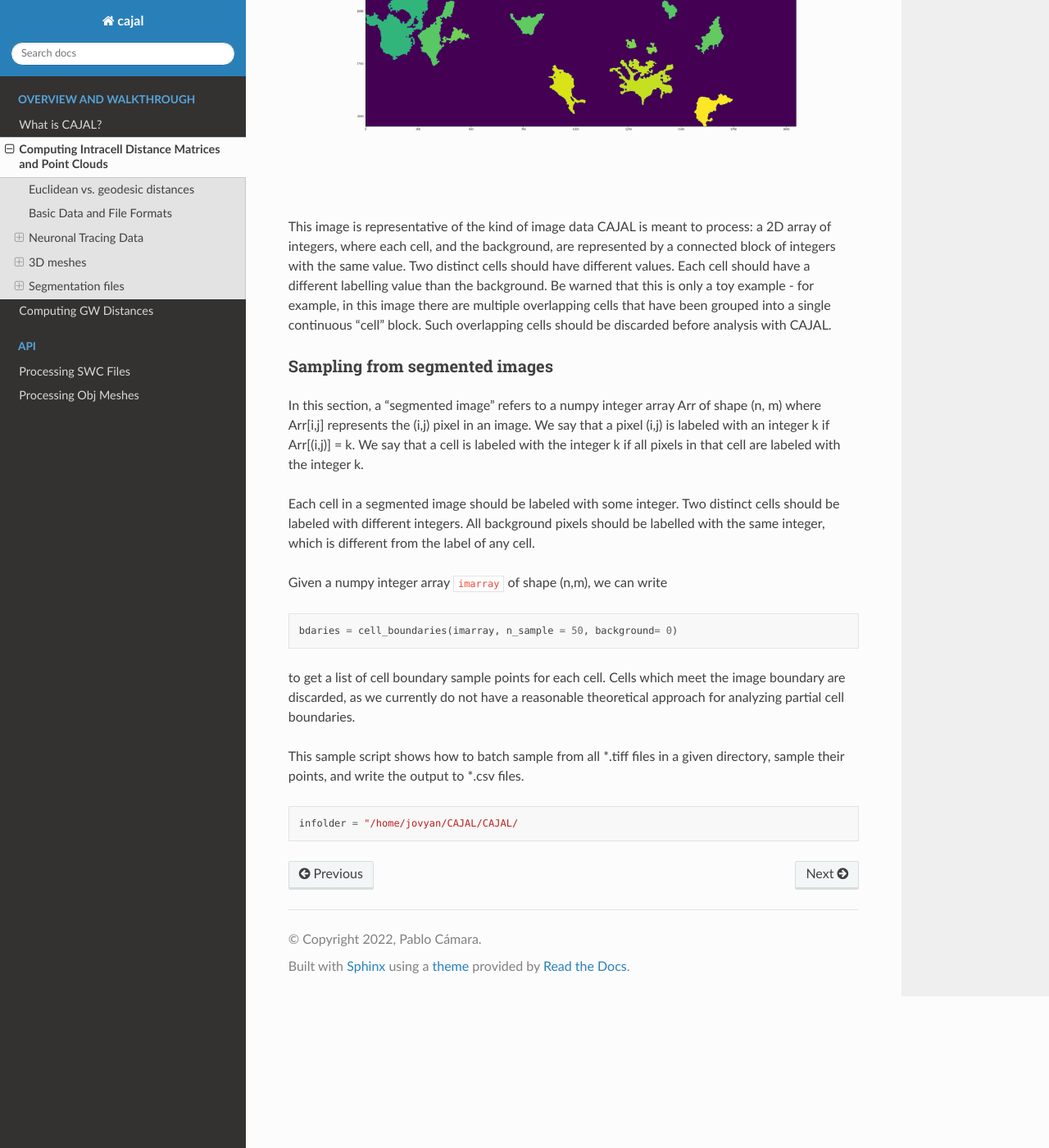
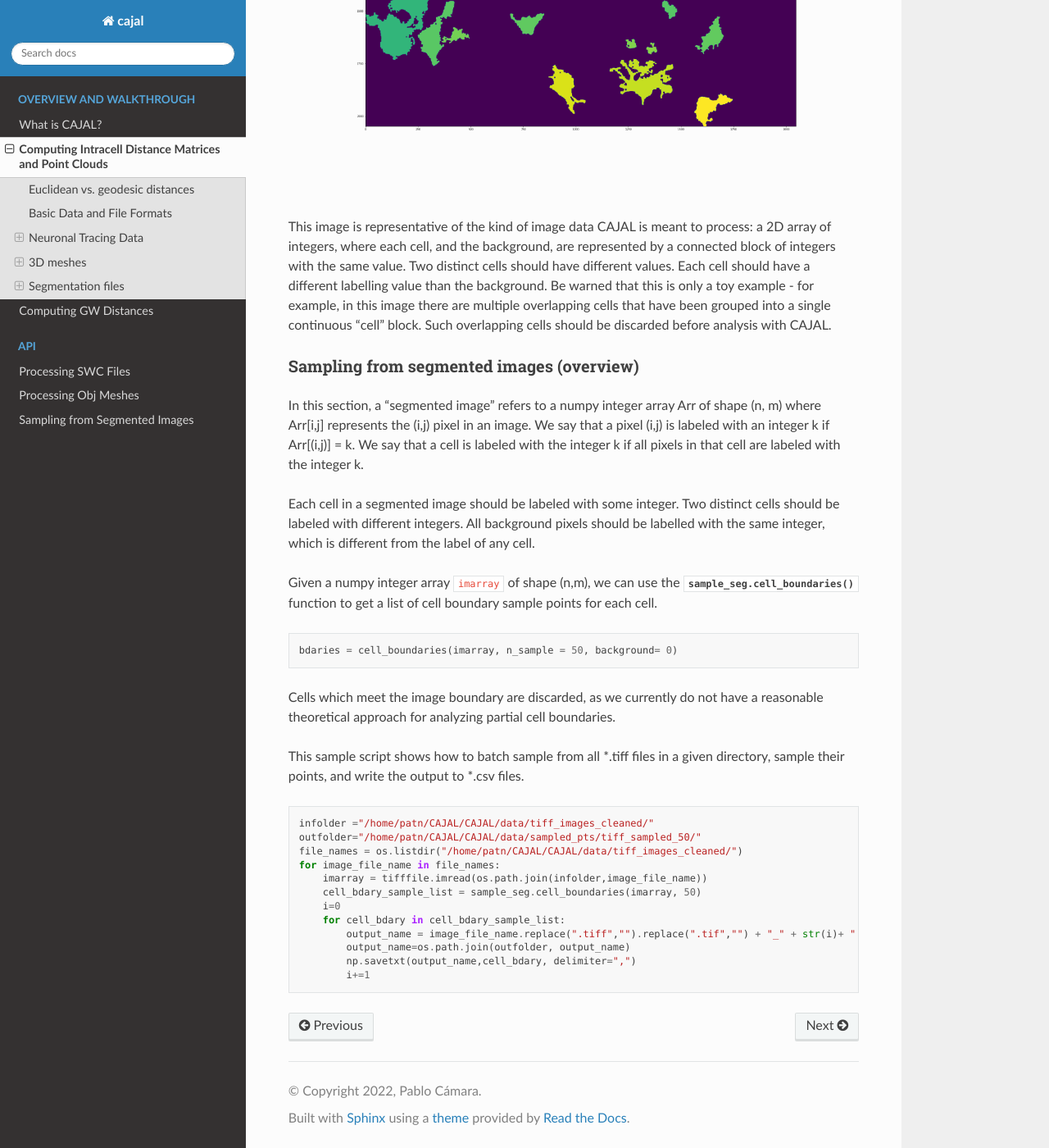
Before and after one commit to CamaraLab/CAJAL, a Sphinx documentation site: the page built from docs/computing-intracell-distance-matrices.rst, in a window 1280 px wide and 1400 px high, scrolled down 8126 px. Shown: the whole window at 82% size. Built offline with Sphinx 7.4.7 and the Read the Docs theme 2.0.0, drawn with Linux system fonts in a browser that asks for light colours.

Commit message:
Finished documentation for segmentation.

```diff
--- a/docs/computing-intracell-distance-matrices.rst
+++ b/docs/computing-intracell-distance-matrices.rst
@@ -366,8 +366,8 @@ example, in this image there are multiple overlapping cells that have been
 grouped into a single continuous "cell" block. Such overlapping cells should be
 discarded before analysis with CAJAL.
 
-Sampling from segmented images
-^^^^^^^^^^^^^^^^^^^^^^^^^^^^^^
+Sampling from segmented images (overview)
+^^^^^^^^^^^^^^^^^^^^^^^^^^^^^^^^^^^^^^^^^
 
 In this section, a "segmented image" refers to a numpy integer array Arr of shape
 (n, m) where Arr[i,j] represents the (i,j) pixel in an image. We say that a
@@ -380,19 +380,31 @@ distinct cells should be labeled with different integers. All background pixels
 should be labelled with the same integer, which is different from the label of
 any cell.
 
-Given a numpy integer array :code:`imarray` of shape (n,m), we can write
+Given a numpy integer array :code:`imarray` of shape (n,m), we can use the
+:func:`sample_seg.cell_boundaries` function to get a list of cell boundary
+sample points for each cell.
 
 .. code-block:: python
 
 		bdaries = cell_boundaries(imarray, n_sample = 50, background= 0)
 
-to get a list of cell boundary sample points for each cell. Cells which meet
-the image boundary are discarded, as we currently do not have a reasonable
-theoretical approach for analyzing partial cell boundaries.
+Cells which meet the image boundary are discarded, as we currently do not have
+a reasonable theoretical approach for analyzing partial cell boundaries.
 
 This sample script shows how to batch sample from all \*.tiff files in a given
 directory, sample their points, and write the output to \*.csv files.
 
 .. code-block:: python
 
-		infolder = "/home/jovyan/CAJAL/CAJAL/
+		infolder ="/home/patn/CAJAL/CAJAL/data/tiff_images_cleaned/"
+		outfolder="/home/patn/CAJAL/CAJAL/data/sampled_pts/tiff_sampled_50/"
+		file_names = os.listdir("/home/patn/CAJAL/CAJAL/data/tiff_images_cleaned/")
+		for image_file_name in file_names:
+		    imarray = tifffile.imread(os.path.join(infolder,image_file_name))
+		    cell_bdary_sample_list = sample_seg.cell_boundaries(imarray, 50)
+		    i=0
+		    for cell_bdary in cell_bdary_sample_list:
+		        output_name = image_file_name.replace(".tiff","").replace(".tif","") + "_" + str(i)+ ".csv"
+		        output_name=os.path.join(outfolder, output_name)
+		        np.savetxt(output_name,cell_bdary, delimiter=",")
+		        i+=1
--- a/docs/index.rst
+++ b/docs/index.rst
@@ -25,7 +25,7 @@ if the cells are geometrically similar in the sense that one cell can be deforme
 
    sample_swc
    sample_mesh
-
+   sample_seg
 
 .. This is a comment.
    \\:hidden:
```
Also changed, not shown: 1 other file.
